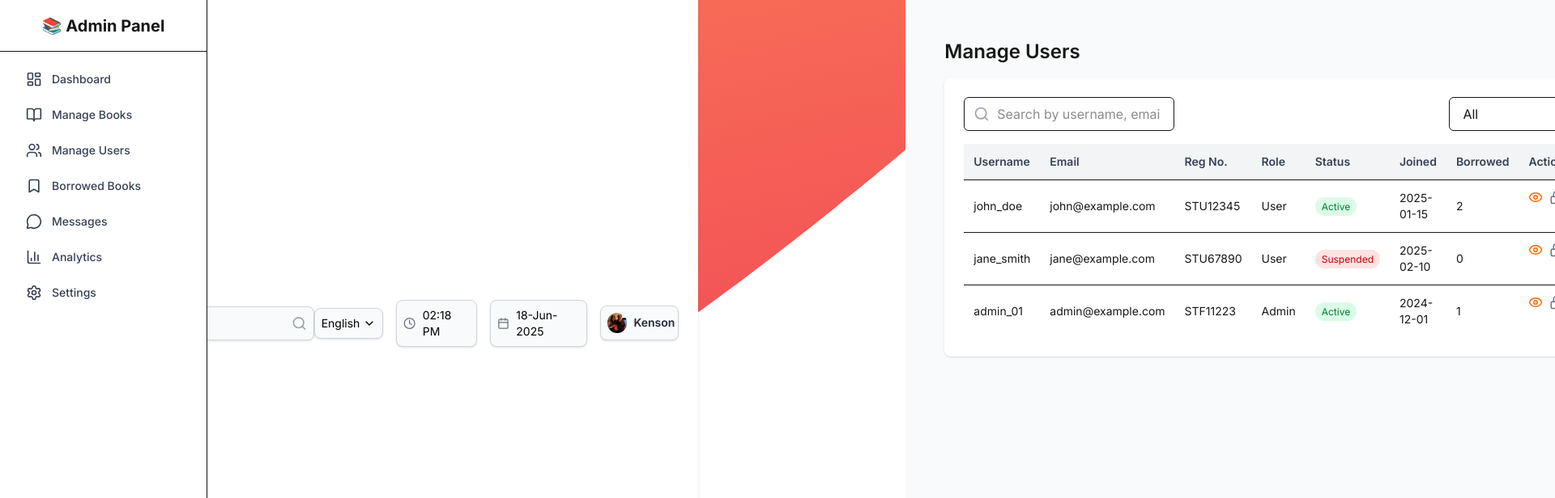
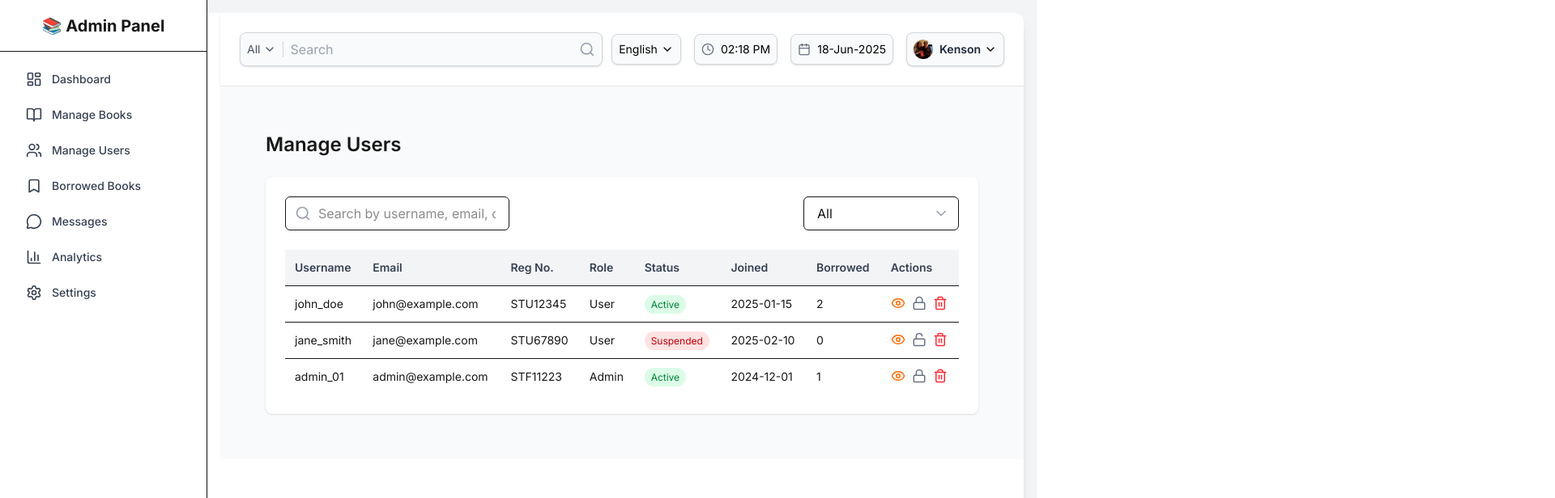
Before and after one commit to 1aimee7/MyBookShelf-frontend, a Next.js app: page /managerUser in a window 1280 px wide. Shown: the top 616 px of the page at 81% size, 1920 px wide, since content can reach past the window. Built offline with nearby package versions, Linux system fonts and the light colour scheme.

Commit message:
Save local changes before pull

```diff
--- a/src/app/(admin)/layout.tsx
+++ b/src/app/(admin)/layout.tsx
@@ -1,5 +1,9 @@
+"use client";
+
+import React from "react";
 import SidebarAdmin from "@/components/sidebarAdmin";
 import Header from "@/components/Header";
+import { SearchProvider } from "@/context/SearchContext";
 
 export default function DashboardAdminLayout({
   children,
@@ -7,12 +11,20 @@ export default function DashboardAdminLayout({
   children: React.ReactNode;
 }) {
   return (
-    <div className="flex">
-      <SidebarAdmin />
-      <Header />
-      <main className="ml-64 w-full min-h-screen p-6 bg-gray-50">
-        {children}
-      </main>
+    <div className="min-h-screen p-3 sm:p-4 bg-gray-100">
+      <div className="relative bg-white rounded-xl shadow-lg overflow-hidden h-[calc(100vh-1.5rem)] sm:h-[calc(100vh-2rem)]">
+        <SidebarAdmin />
+
+        {/* Content area pushed right with margin-left equal to sidebar width (w-64 = 16rem = 256px) */}
+        <SearchProvider>
+          <div className="flex flex-col ml-64">
+            <Header />
+            <main className="flex-1 overflow-y-auto p-4 sm:p-6 lg:p-8 bg-gray-50">
+              {children}
+            </main>
+          </div>
+        </SearchProvider>
+      </div>
     </div>
   );
 }
--- a/src/app/(admin)/managerUser/page.tsx
+++ b/src/app/(admin)/managerUser/page.tsx
@@ -2,7 +2,6 @@
 
 import React, { useState } from "react";
 import {
-  Users,
   Search,
   Trash2,
   Lock,
@@ -11,8 +10,8 @@ import {
   ChevronDown,
 } from "lucide-react";
 
-// Mock data for users (replace with API call later)
-const mockUsers = [
+
+const managerUser = [
   {
     id: "1",
     username: "john_doe",
@@ -49,7 +48,7 @@ const mockUsers = [
 ];
 
 export default function ManageUsers() {
-  const [users, setUsers] = useState(mockUsers);
+  const [users, setUsers] = useState(managerUser);
   const [searchTerm, setSearchTerm] = useState("");
   const [filter, setFilter] = useState("All");
   const [currentPage, setCurrentPage] = useState(1);
@@ -77,7 +76,6 @@ export default function ManageUsers() {
     currentPage * usersPerPage
   );
 
-  // Handle actions
   const handleBlockUnblock = (id: string) => {
     setUsers(
       users.map((user) =>
@@ -94,20 +92,19 @@ export default function ManageUsers() {
     }
   };
 
-  const handleViewDetails = (user: typeof mockUsers[0]) => {
-    // Placeholder for modal or page navigation
+  const handleViewDetails = (user: typeof managerUser[0]) => {
     alert(
       `User Details:\nUsername: ${user.username}\nEmail: ${user.email}\nBorrowed Books: ${user.borrowedBooks}\nReading History: ${user.readingHistory.join(", ")}`
     );
   };
 
   return (
-    <div className="p-6">
-      <h2 className="text-2xl font-semibold mb-4">Manage Users</h2>
-      <div className="bg-white p-6 rounded-lg shadow">
+    <div className="flex flex-col p-6 h-full">
+      <h2 className="text-2xl font-semibold mb-6">Manage Users</h2>
+      <div className="bg-white p-6 rounded-lg shadow flex flex-col flex-1">
         {/* Search and Filter */}
-        <div className="flex flex-col md:flex-row justify-between mb-4">
-          <div className="relative w-full md:w-1/3 mb-4 md:mb-0">
+        <div className="flex flex-col md:flex-row justify-between mb-6 space-y-4 md:space-y-0 md:space-x-4">
+          <div className="relative w-full md:w-1/3">
             <Search
               size={20}
               className="absolute left-3 top-1/2 transform -translate-y-1/2 text-gray-400"
@@ -120,11 +117,11 @@ export default function ManageUsers() {
               className="w-full pl-10 pr-4 py-2 border rounded-md focus:outline-none focus:ring-2 focus:ring-orange-400"
             />
           </div>
-          <div className="relative">
+          <div className="relative w-48">
             <select
               value={filter}
               onChange={(e) => setFilter(e.target.value)}
-              className="appearance-none pl-4 pr-10 py-2 border rounded-md focus:outline-none focus:ring-2 focus:ring-orange-400 bg-white"
+              className="appearance-none w-full pl-4 pr-10 py-2 border rounded-md focus:outline-none focus:ring-2 focus:ring-orange-400 bg-white"
             >
               <option value="All">All</option>
               <option value="Active">Active</option>
@@ -139,7 +136,7 @@ export default function ManageUsers() {
         </div>
 
         {/* Users Table */}
-        <div className="overflow-x-auto">
+        <div className="overflow-x-auto flex-1 min-h-0">
           <table className="w-full text-left border-collapse">
             <thead>
               <tr className="bg-gray-100">
@@ -154,7 +151,8 @@ export default function ManageUsers() {
               </tr>
             </thead>
             <tbody>
-              {paginatedUsers.map((user) => (
+              {paginatedUsers.length > 0 ? (
+                paginatedUsers.map((user) => (
                   <tr key={user.id} className="border-t hover:bg-gray-50">
                     <td className="p-3 text-sm">{user.username}</td>
                     <td className="p-3 text-sm">{user.email}</td>
@@ -197,7 +195,14 @@ export default function ManageUsers() {
                       </button>
                     </td>
                   </tr>
-              ))}
+                ))
+              ) : (
+                <tr>
+                  <td colSpan={8} className="p-4 text-center text-gray-500">
+                    No users found.
+                  </td>
+                </tr>
+              )}
             </tbody>
           </table>
         </div>
```
Lines whose indentation alone changed are shown as unchanged.
